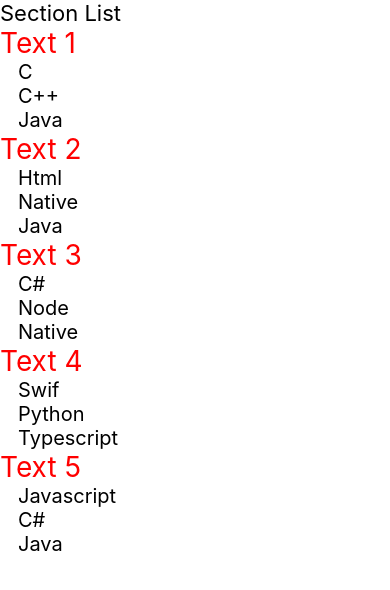
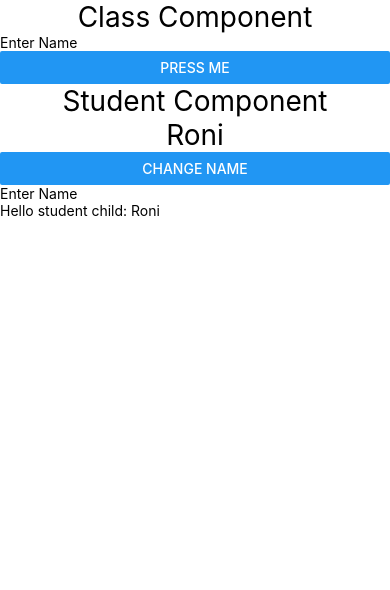
Before and after one commit to ronisarkarexe/R-Native, a React Native app: screen / in a window 390 px wide. Shown: the top 590 px of the page. Built offline with nearby package versions, Linux system fonts and the light colour scheme.

Commit message:
class component

```diff
--- a/App.tsx
+++ b/App.tsx
@@ -1,12 +1,12 @@
 /* eslint-disable react-native/no-inline-styles */
 import React from 'react';
 import {View} from 'react-native';
-import SectionListComponent from './src/components/section-list';
+import ClassComponentNative from './src/components/class-component/class-component';
 
 function App(): React.JSX.Element {
   return (
     <View>
-      <SectionListComponent />
+      <ClassComponentNative />
     </View>
   );
 }
--- /dev/null
+++ b/src/components/class-component/class-component.tsx
@@ -0,0 +1,22 @@
+/* eslint-disable prettier/prettier */
+import React from 'react';
+import {Button, Text, TextInput, View} from 'react-native';
+import Student from './student-component';
+
+class ClassComponentNative extends React.Component {
+  count = () => {
+    console.warn('Count++');
+  }
+  render(): React.ReactNode {
+    return (
+      <View>
+        <Text style={{fontSize: 28, textAlign: 'center'}}>Class Component</Text>
+        <TextInput placeholder="Enter Name" />
+        <Button title={'Press me'} onPress={this.count}/>
+        <Student/>
+      </View>
+    );
+  }
+}
+
+export default ClassComponentNative;
--- /dev/null
+++ b/src/components/class-component/student-child-component.tsx
@@ -0,0 +1,14 @@
+/* eslint-disable prettier/prettier */
+import React from 'react';
+import {Text, View} from 'react-native';
+
+class StudentChildComponent extends React.Component {
+  render(): React.ReactNode {
+    return (
+      <View>
+        <Text>Hello student child: {this.props.title}</Text>
+      </View>
+    );
+  }
+}
+export default StudentChildComponent;
--- /dev/null
+++ b/src/components/class-component/student-component.tsx
@@ -0,0 +1,40 @@
+/* eslint-disable prettier/prettier */
+import React from 'react';
+import {Button, Text, TextInput, View} from 'react-native';
+import StudentChildComponent from './student-child-component';
+
+class Student extends React.Component {
+  constructor() {
+    super();
+    this.state = {
+      name: 'Roni',
+    };
+  }
+
+  updateName = val => {
+    this.setState({
+      name: val,
+    });
+  };
+
+  render(): React.ReactNode {
+    return (
+      <View>
+        <Text style={{fontSize: 28, textAlign: 'center'}}>
+          Student Component
+        </Text>
+        <Text style={{fontSize: 28, textAlign: 'center'}}>
+          {this.state.name}
+        </Text>
+        <Button title="Change Name" />
+        <TextInput
+          placeholder="Enter Name"
+          onChangeText={text => this.updateName(text)}
+        />
+        <StudentChildComponent title={this.state.name} />
+      </View>
+    );
+  }
+}
+
+export default Student;
```
